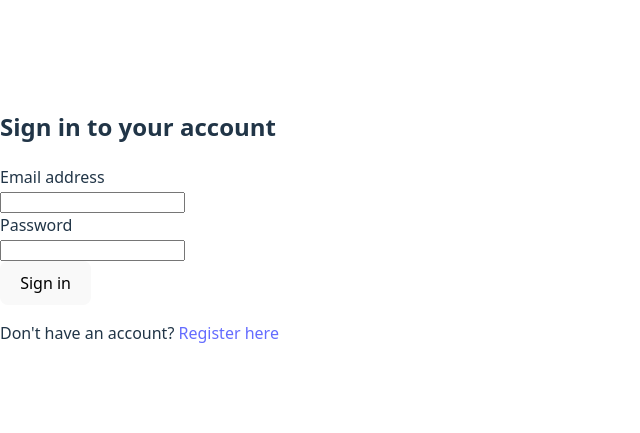
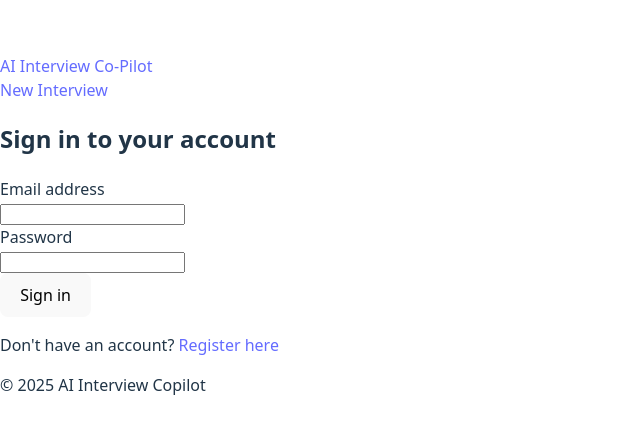
Before and after one commit to Kaushikkajjam23/ai_interview_copilot, a React (Vite) app in the folder frontend/: page /login in a window 1280 px wide. Shown: the part 175-608 px from the top of the page, without its empty margins (0-640 px from the left). Built offline with nearby package versions, Linux system fonts and the light colour scheme; the HTML template or start-up script is replaced by a standard one.

Commit message:
updated APP.jsx

```diff
--- a/frontend/package.json
+++ b/frontend/package.json
@@ -15,6 +15,7 @@
     "react": "^19.1.0",
     "react-datetime-picker": "^6.0.1",
     "react-dom": "^19.1.0",
+    "react-hot-toast": "^2.5.2",
     "react-router-dom": "^7.5.3",
     "yup": "^1.6.1"
   },
--- a/frontend/src/App.jsx
+++ b/frontend/src/App.jsx
@@ -1,45 +1,73 @@
 // frontend/src/App.jsx
 import { BrowserRouter as Router, Routes, Route, Navigate } from 'react-router-dom';
 import { AuthProvider } from './context/AuthContext';
+
+// Import actual components from your repository
 import Login from './components/Login';
 import Register from './components/Register';
 import Dashboard from './components/Dashboard';
 import ProtectedRoute from './components/ProtectedRoute';
-import InterviewForm from './components/InterviewForm';
-import InterviewSession from './components/InterviewSession';
+import InterviewSetupForm from './components/InterviewSetupForm';
+import InterviewRoom from './components/InterviewRoom';
 import InterviewReview from './components/InterviewReview';
+import ScheduleInterview from './components/ScheduleInterview';
+import Header from './components/Header';
+import NotFound from './components/NotFound';
 
 function App() {
   return (
     <Router>
       <AuthProvider>
+        <div className="min-h-screen flex flex-col">
+          <Header />
+
+          <main className="flex-grow container mx-auto px-4 py-6">
             <Routes>
+              {/* Public routes */}
               <Route path="/login" element={<Login />} />
               <Route path="/register" element={<Register />} />
 
+              {/* Protected routes */}
               <Route path="/dashboard" element={
                 <ProtectedRoute>
                   <Dashboard />
                 </ProtectedRoute>
               } />
 
-          <Route path="/create-interview" element={
+              <Route path="/schedule-interview" element={
                 <ProtectedRoute>
-              <InterviewForm />
+                  <ScheduleInterview />
                 </ProtectedRoute>
               } />
 
-          <Route path="/interview/:id" element={
-            <InterviewSession />
+              <Route path="/setup-interview" element={
+                <ProtectedRoute>
+                  <InterviewSetupForm />
+                </ProtectedRoute>
               } />
 
+              {/* Interview room - may need special access control */}
+              <Route path="/interview/:id" element={<InterviewRoom />} />
+
+              {/* Review page */}
               <Route path="/review/:id" element={
+                <ProtectedRoute>
                   <InterviewReview />
+                </ProtectedRoute>
               } />
 
+              {/* Redirect home to dashboard if logged in, otherwise to login */}
               <Route path="/" element={<Navigate to="/dashboard" replace />} />
-          <Route path="*" element={<Navigate to="/dashboard" replace />} />
+
+              {/* 404 route */}
+              <Route path="*" element={<NotFound />} />
             </Routes>
+          </main>
+
+          <footer className="bg-gray-100 py-4 text-center text-gray-600 text-sm">
+            © {new Date().getFullYear()} AI Interview Copilot
+          </footer>
+        </div>
       </AuthProvider>
     </Router>
   );
```
Also changed, not shown: 1 other file (tests, documents, lock files or other folders). Lines whose indentation alone changed are shown as unchanged.
